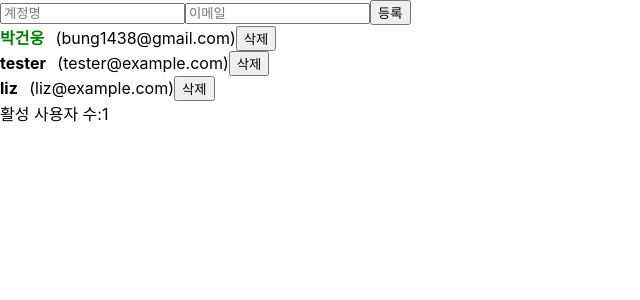
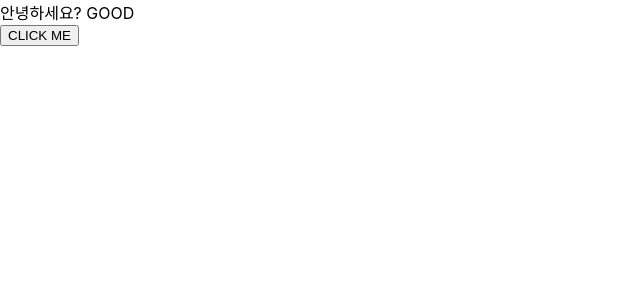
Before and after one commit to gunwoongPark/Learn-React, a React (Create React App) app: page / in a window 1280 px wide. Shown: the top 300 px of the page, without its empty margins (0-640 px from the left). Built offline with nearby package versions, Linux system fonts and the light colour scheme.

Commit message:
Global Value Management Using the Context API

```diff
--- /dev/null
+++ b/src/ContextSample.js
@@ -0,0 +1,28 @@
+import React, { createContext, useContext, useState } from 'react'
+
+const MyContext = createContext('defaultValue');
+
+function Child() {
+    const text = useContext(MyContext);
+    return <div>안녕하세요? {text}</div>
+}
+
+function Parent({ text }) {
+    return <Child />
+}
+
+function GrandParent({ text }) {
+    return <Parent />
+}
+
+function ContextSample() {
+    const [value, setValue] = useState(true);
+    return (
+        <MyContext.Provider value={value ? 'GOOD' : 'BAD'}>
+            <GrandParent />
+            <button onClick={() => setValue(!value)}>CLICK ME</button>
+        </MyContext.Provider>
+    )
+}
+
+export default ContextSample;
--- a/src/UserList.js
+++ b/src/UserList.js
@@ -3,7 +3,15 @@
 const User = React.memo(function User({ user, onRemove, onToggle }) {
     return (
         <div>
-            <b style={{ color: user.active ? 'green' : 'black', cursor: 'pointer' }} onClick={() => onToggle(user.id)}>{user.username} &nbsp; </b>
+            <b style={{
+                color: user.active ? 'green' : 'black',
+                cursor: 'pointer'
+            }}
+                onClick={() => onToggle(user.id)}
+            >
+                {user.username}
+            </b>
+            &nbsp;
             <span>({user.email})</span>
             <button onClick={() => onRemove(user.id)}>삭제</button>
         </div>
@@ -15,7 +23,14 @@
         <div>
             {
                 users.map(
-                    user => (<User user={user} key={user.id} onRemove={onRemove} onToggle={onToggle} />)
+                    user => (
+                        <User
+                            user={user}
+                            key={user.id}
+                            onRemove={onRemove}
+                            onToggle={onToggle}
+                        />
+                    )
                 )
             }
         </div>
--- a/src/index.js
+++ b/src/index.js
@@ -3,10 +3,11 @@
 import './index.css';
 import App from './App';
 import reportWebVitals from './reportWebVitals';
+import ContextSample from './ContextSample';
 
 ReactDOM.render(
   <React.StrictMode>
-    <App />
+    <ContextSample />
   </React.StrictMode>,
   document.getElementById('root')
 );
```
Also changed, not shown: 1 other file (tests, documents, lock files or other folders).
